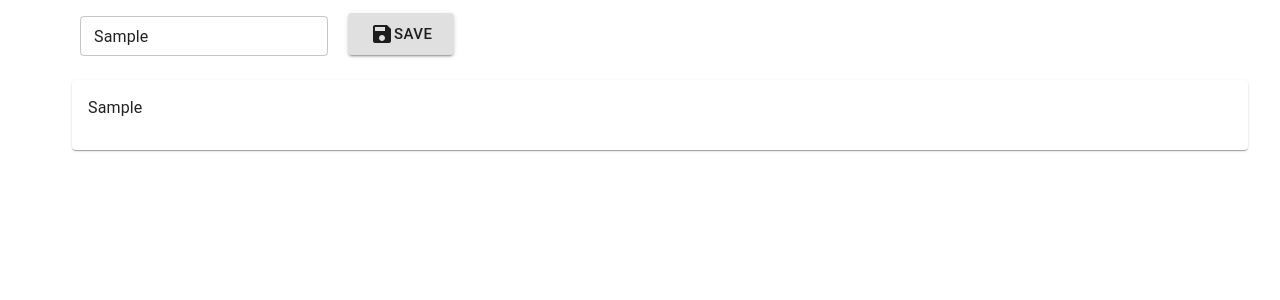
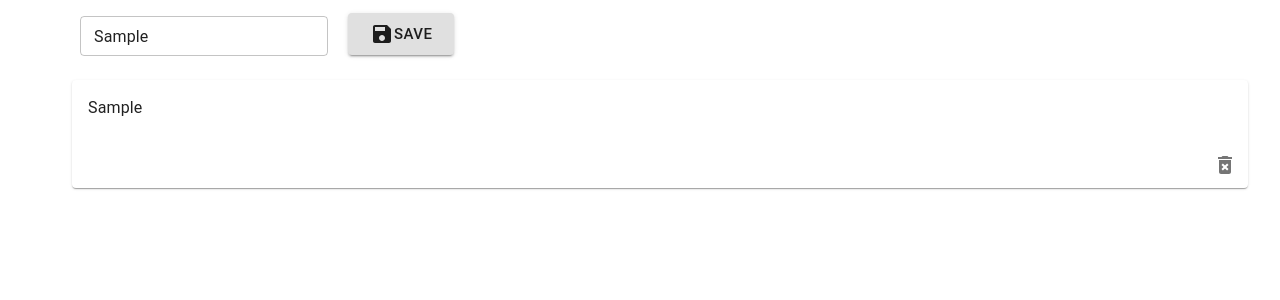
Before and after one commit to RuslanKurtianyk/note-app, a React (Create React App) app: page / in a window 1280 px wide. Both pictures are taken after typing "Sample" into the empty fields and a click on the button "SAVE". Shown: the top 300 px of the page. Built offline with nearby package versions, Linux system fonts and the light colour scheme.

Commit message:
add functions to remove notes

```diff
--- a/src/actions/index.js
+++ b/src/actions/index.js
@@ -5,3 +5,8 @@ export const addNote = text => ({
   id: nextNoteId++,
   text
 })
+
+export const removeNote = id => ({
+  type: 'REMOVE_NOTE',
+  id
+})
--- /dev/null
+++ b/src/components/NoteItem.jsx
@@ -0,0 +1,38 @@
+import React from 'react'
+import Card from '@material-ui/core/Card'
+import CardContent from '@material-ui/core/CardContent'
+import CardActions from '@material-ui/core/CardActions'
+import IconButton from '@material-ui/core/IconButton'
+import DeleteForeverIcon from '@material-ui/icons/DeleteForever'
+import Typography from '@material-ui/core/Typography'
+import { makeStyles } from '@material-ui/core/styles'
+
+const useStyles = makeStyles(() => ({
+  card: {
+    marginTop: 20,
+  },
+  deleteIcon: {
+    marginLeft: "auto",
+  }
+}))
+
+export const NoteItem = (props) => {
+    const {text, onRemove} = props
+    const classes = useStyles()
+
+    return (
+        <Card
+            className={classes.card}>
+            <CardContent>
+                <Typography gutterBottom>
+                    {text}
+                </Typography>
+            </CardContent>
+            <CardActions>
+                <IconButton size="small" onClick={onRemove}  className={classes.deleteIcon}>
+                    <DeleteForeverIcon className={classes.icon} />
+                </IconButton>
+            </CardActions>
+        </Card>
+    )
+}
--- a/src/containers/NoteList.jsx
+++ b/src/containers/NoteList.jsx
@@ -1,31 +1,18 @@
 import React from 'react'
 import { connect } from 'react-redux'
-import Card from '@material-ui/core/Card'
-import CardContent from '@material-ui/core/CardContent'
-import Typography from '@material-ui/core/Typography'
-import { makeStyles } from '@material-ui/core/styles'
+import { NoteItem } from '../components/NoteItem'
+import { removeNote } from '../actions'
 
-const useStyles = makeStyles(() => ({
-  card: {
-    marginTop: 20,
-  },
-}))
-
-const NoteList = ({ notes }) => {
-  const classes = useStyles()
+const NoteList = ({ dispatch, notes }) => {
+  const onNoteRemove = (index) => {
+    console.log('remove', index)
+    dispatch(removeNote(index))
+  }
 
   return (
   <ul>
     {notes.map(note =>
-      <Card
-        className={classes.card}
-        key={note.id}>
-          <CardContent>
-            <Typography gutterBottom>
-              {note.text}
-            </Typography>
-          </CardContent>
-      </Card>
+      <NoteItem key={note.id} text={note.text} onRemove={onNoteRemove.bind(null, note.id)} />
     )}
   </ul>
 )}
--- a/src/reducers/notes.js
+++ b/src/reducers/notes.js
@@ -8,6 +8,10 @@ const notes = (state = [], action) => {
             text: action.text
           }
         ]
+      case 'REMOVE_NOTE':
+        return [
+          ...state.filter(note => note.id !== action.id)
+        ]
       default:
         return state
     }
```
